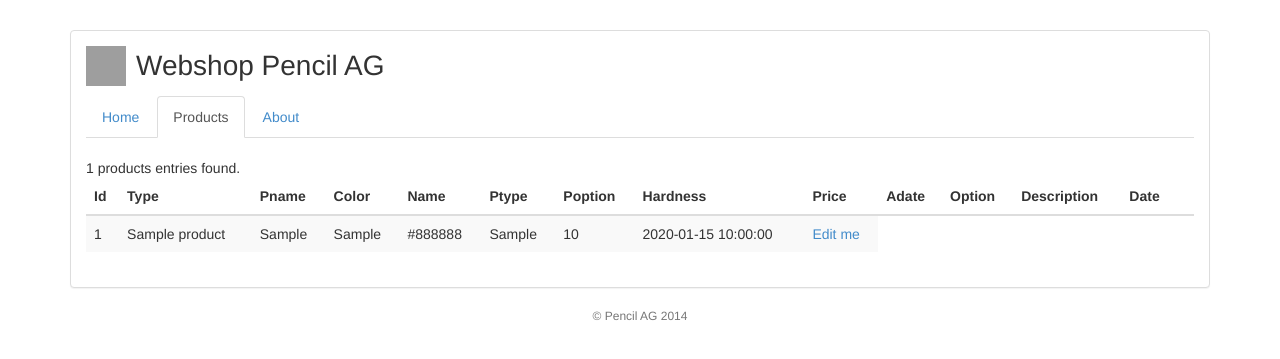
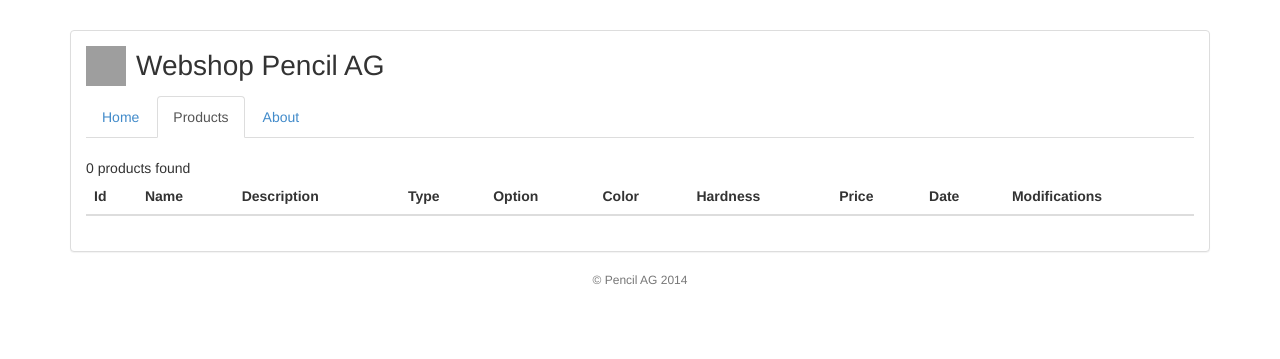
Before and after one commit to fabaff/shop, a PHP site: page /products.php in a window 1280 px wide. Shown: the top 359 px of the page. Run offline with PHP 8.4, Linux system fonts and the light colour scheme; tables that the repository leaves empty or names only in its code hold one stand-in row (values such as "Sample post"); a stand-in replaces the project's code that opens the database connection; lists and menus that the app fills with data are empty; grey boxes are pictures that could not be loaded.

Commit message:
update data

```diff
--- a/products.php
+++ b/products.php
@@ -74,10 +74,15 @@
                 require_once('config/dbconnect.php');
                 if (mysqli_connect_errno() == 0) {
                     // Get data
-                    $sql = "SELECT * FROM products";
+                    //$sql = "SELECT * FROM products";
+$sql="SELECT products.id AS id, products.pname AS name, products.pdesc AS description, pencils.type AS type, options.type AS option, colors.type AS color, hardness.type AS hardness, products.price AS price, products.adate AS date FROM products
+                JOIN pencils ON products.ptype=pencils.id
+                JOIN options ON products.poption=options.id
+                JOIN colors ON products.color=colors.id
+                JOIN hardness ON products.hardness=hardness.id";
                     $results = $connection->query($sql);
                     $tableinfo = $results->fetch_fields();
-                    echo $results->num_rows." products entries found."."<br />"."\n";
+                    echo $results->num_rows." products found"."<br />"."\n";
                     // Create table
                     echo "<table class=\"table table-striped\">"."\n";
                     echo "<thead valign=\"bottom\">"."\n";
@@ -85,21 +90,31 @@
                     foreach ($tableinfo as $element) {
                         echo "<th class=\"head\">".ucfirst($element->name)."</th>"."\n";
                     }
-                    echo "<th class=\"head\">  </th>"."\n";
+                    echo "<th class=\"head\">Modifications</th>"."\n";
                     echo "</tr>"."\n";
                     echo "</thead>"."\n";
                     echo "<tbody valign=\"top\">"."\n";
                     while ($result = $results->fetch_object()) {
                         echo "<tr>"."\n";
                         echo "<td>".$result->id."</td>";
-                        echo "<td>".$result->pname."</td>";
-                        echo "<td>".$result->ptype."</td>";
-                        echo "<td>".$result->poption."</td>";
+                        echo "<td>".$result->name."</td>";
+                        echo "<td>".$result->description."</td>";
+                        echo "<td>".$result->type."</td>";
+                        echo "<td>".$result->option."</td>";
                         echo "<td>".$result->color."</td>";
                         echo "<td>".$result->hardness."</td>";
                         echo "<td>".$result->price."</td>";
-                        echo "<td>".$result->adate."</td>";
-                        echo "<td>"."<a href=\"$result->id\">Edit me</a>"."</td>";
+                        echo "<td>".$result->date."</td>";
+                        echo "<td><form action=\"edit.php\" method=\"POST\">
+                            <input type=\"hidden\" name=\"table\" value=\"products\"/>
+                            <input type=\"hidden\" name=\"id\" value=\"$result->id\"/>
+                            <input type=\"submit\" name=\"Submit\" class=\"btn btn-xs btn-default\" value=\"Edit\">
+                        </form>"."\n";
+                        echo "<form action=\"scripts/delete-process.php\" onSubmit=\"return confirm('Are you sure to delete this entry?');\" method=\"POST\">
+                                <input type=\"hidden\" name=\"table\" value=\"products\"/>
+                                <input type=\"hidden\" name=\"id\" value=\"$result->id\"/>
+                                <input type=\"submit\" name=\"Submit\" class=\"btn btn-xs btn-default\" value=\"Delete\">
+                            </form></td>"."\n";
                         echo "</tr>"."\n";
                     }
                     echo "</tbody>"."\n";
```
